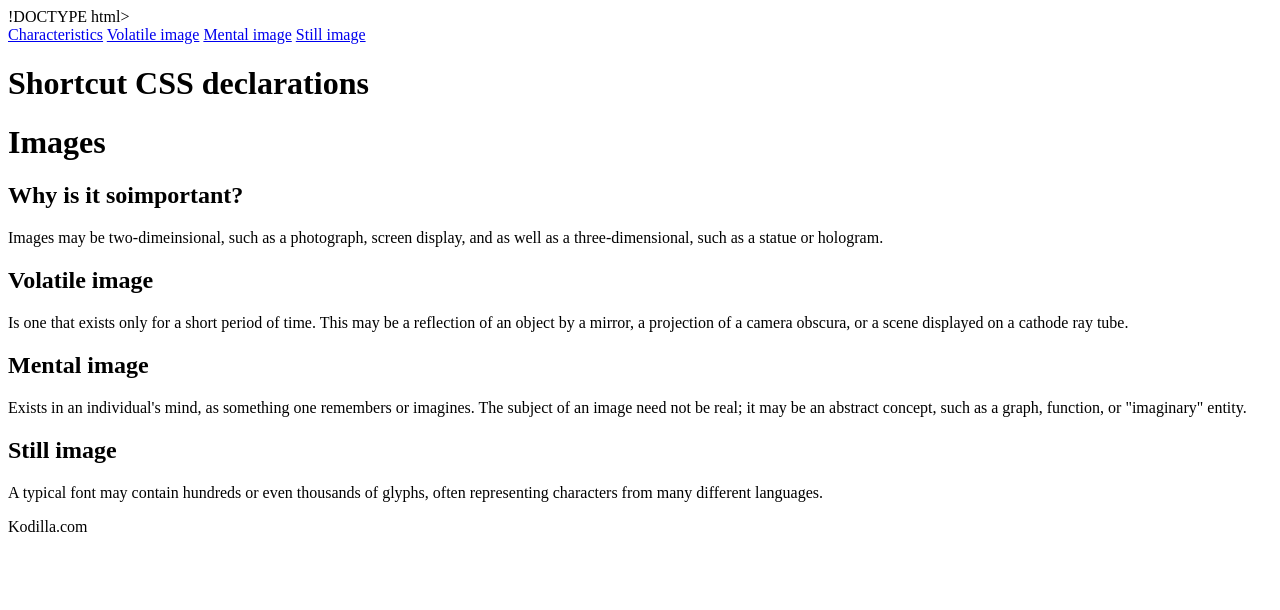
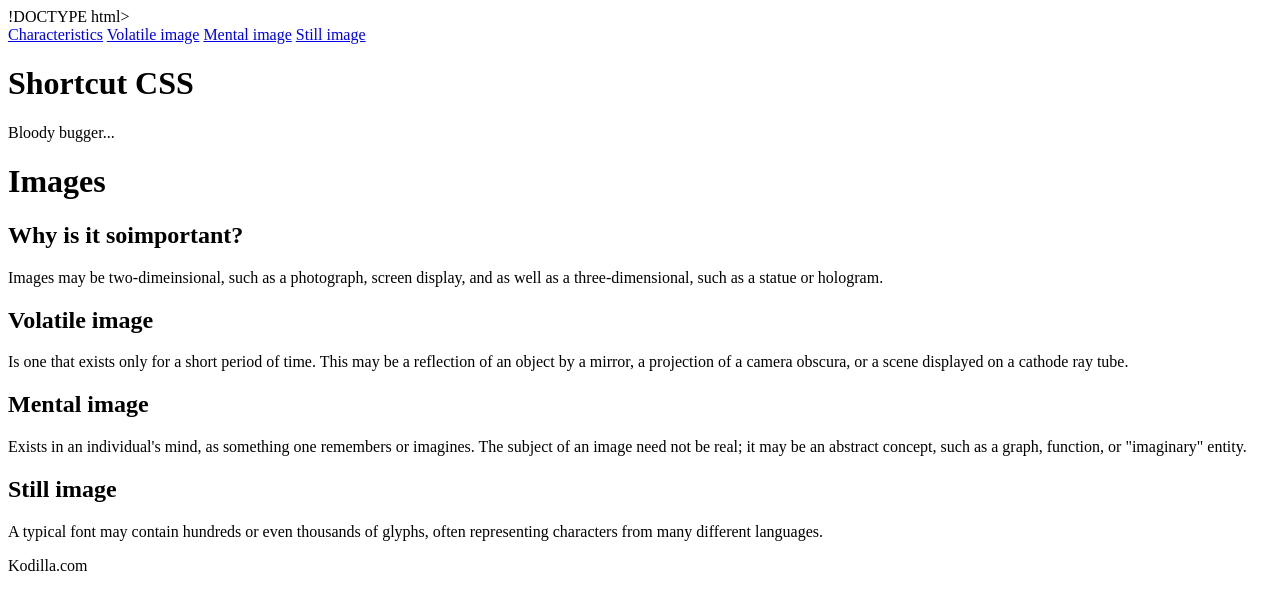
Before and after one commit to elwira-m/elvi1, a plain HTML site: page index.html in a window 1280 px wide. Drawn offline with nearby package versions, Linux system fonts and the light colour scheme; files that its build step writes are made by us from their sources.

Commit message:
Change h1, add short paragraph

```diff
--- a/index.html
+++ b/index.html
@@ -14,7 +14,8 @@
             <a href="#still">Still image</a>
         </div>
         <div class="hero">
-            <h1>Shortcut CSS declarations</h1>
+            <h1>Shortcut CSS</h1>
+	    	<p>Bloody bugger...</p>
         </div>
         <div class="container">
             <div class="content">
```
